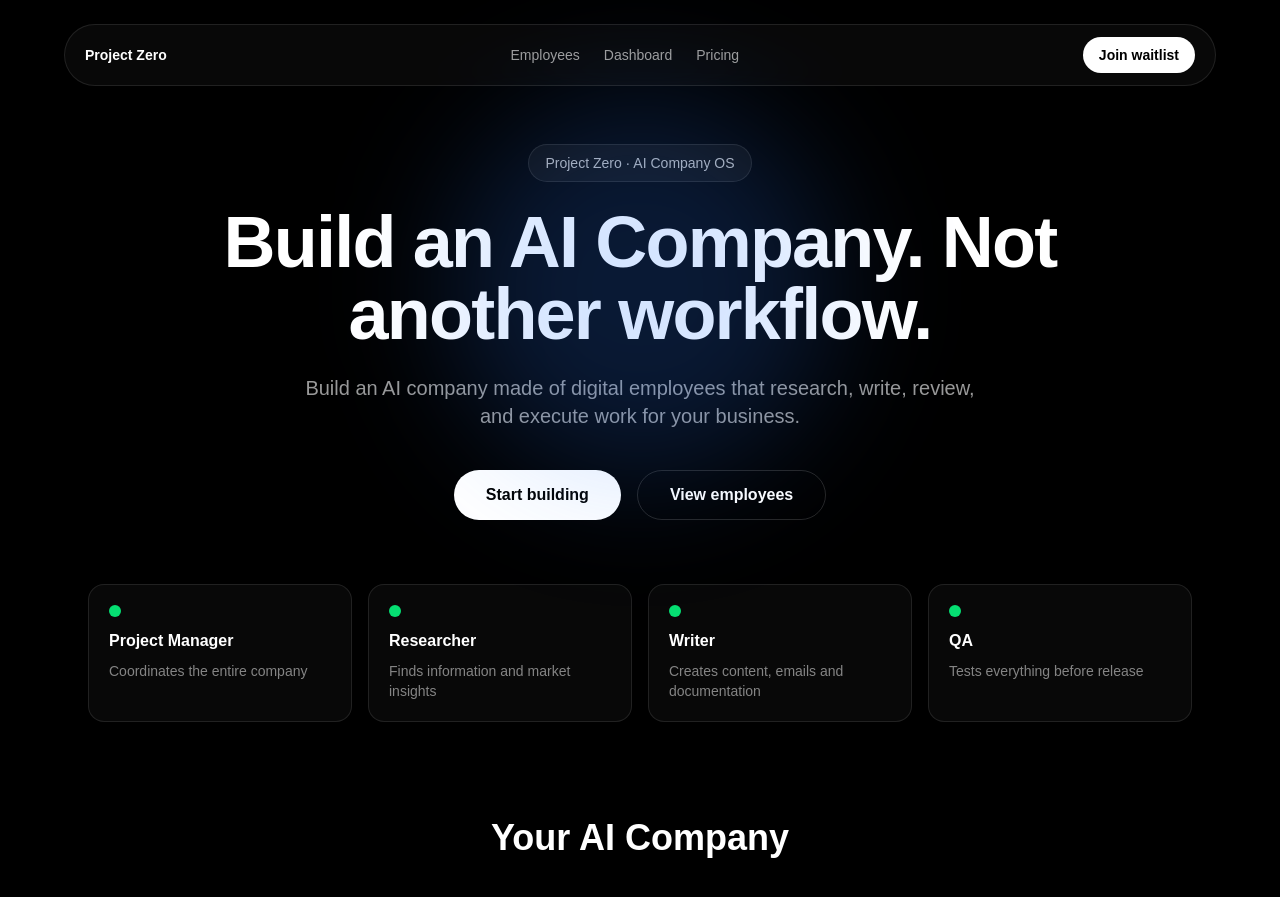
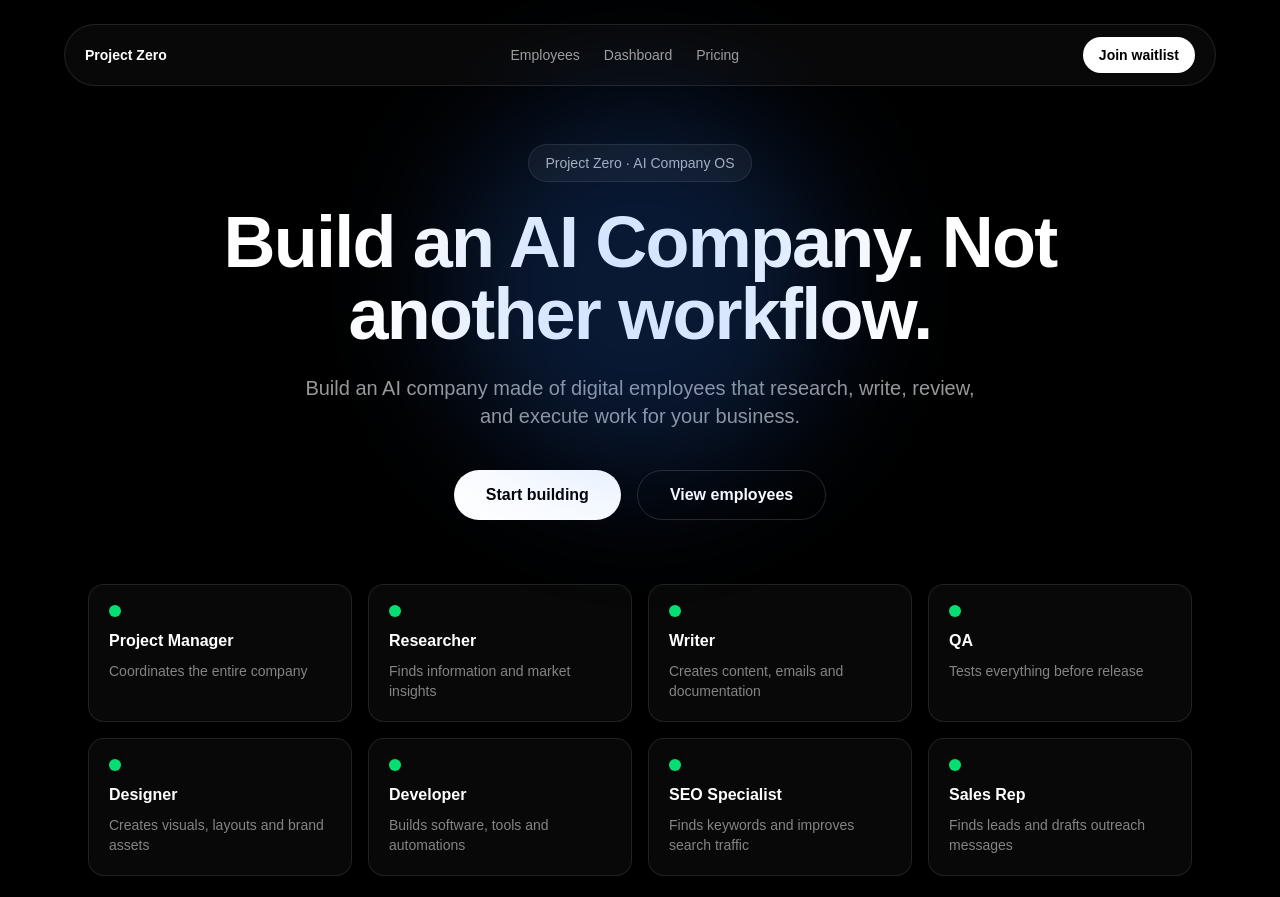
Before and after one commit to Finalexs/project-zero, a Next.js app in the folder app/: page / in a window 1280 px wide. Shown: the top 897 px of the page. Built offline with nearby package versions, Linux system fonts and the light colour scheme.

Commit message:
Expand employee cards

```diff
--- a/app/src/app/page.tsx
+++ b/app/src/app/page.tsx
@@ -8,16 +8,36 @@ export default function Home() {
   {
     name: "Researcher",
     role: "Finds information and market insights",
-    status: "Ready",
+    status: "Working",
   },
   {
     name: "Writer",
     role: "Creates content, emails and documentation",
-    status: "Ready",
+    status: "Drafting",
   },
   {
     name: "QA",
     role: "Tests everything before release",
+    status: "Waiting",
+  },
+  {
+    name: "Designer",
+    role: "Creates visuals, layouts and brand assets",
+    status: "Ready",
+  },
+  {
+    name: "Developer",
+    role: "Builds software, tools and automations",
+    status: "Ready",
+  },
+  {
+    name: "SEO Specialist",
+    role: "Finds keywords and improves search traffic",
+    status: "Ready",
+  },
+  {
+    name: "Sales Rep",
+    role: "Finds leads and drafts outreach messages",
     status: "Ready",
   },
 ];
@@ -67,7 +87,7 @@ Not another workflow.
           </button>
         </div>
 
-        <div className="mt-16 grid w-full gap-4 sm:grid-cols-4">
+        <div className="mt-16 grid w-full gap-4 sm:grid-cols-2 lg:grid-cols-4">
          {employees.map((employee) => (
             <div
               key={employee.name}
```
